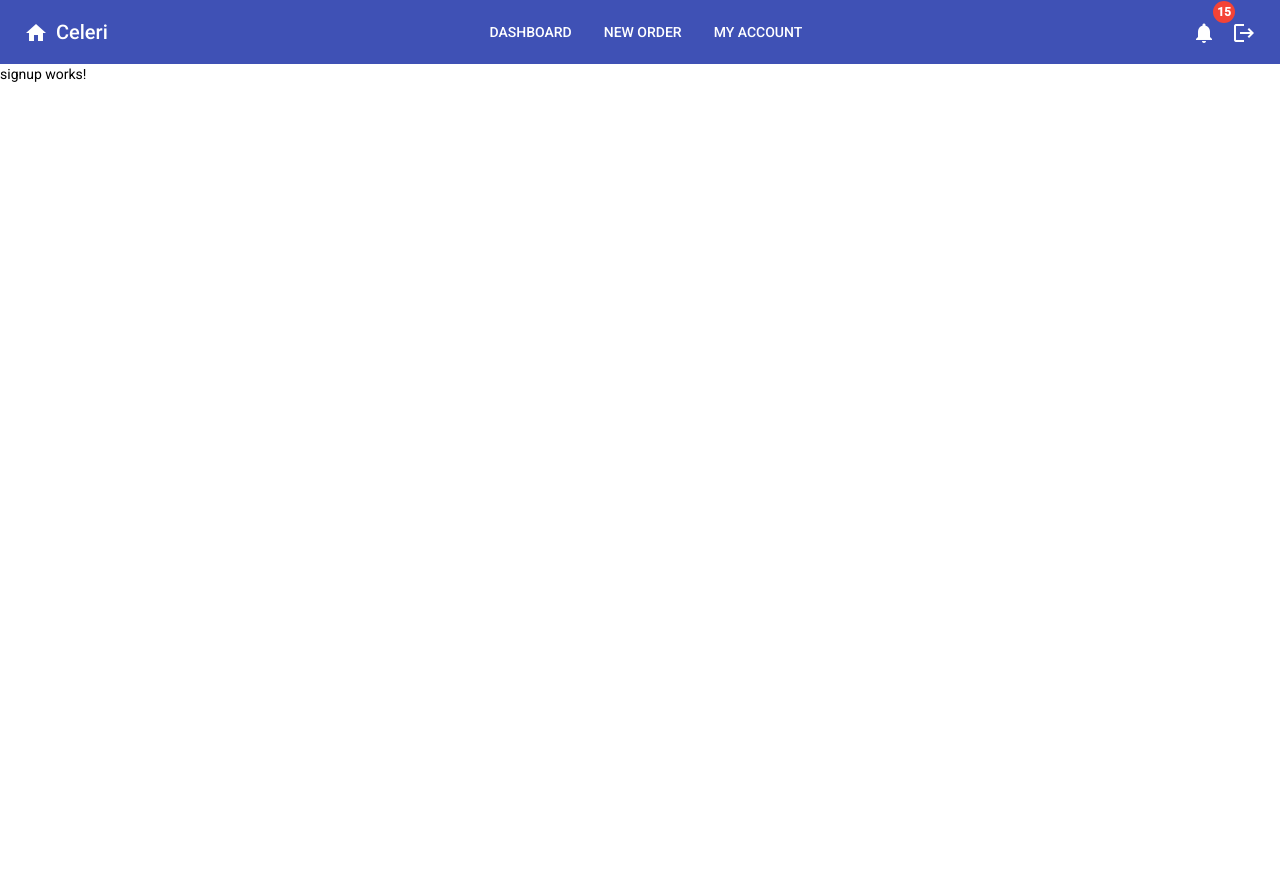
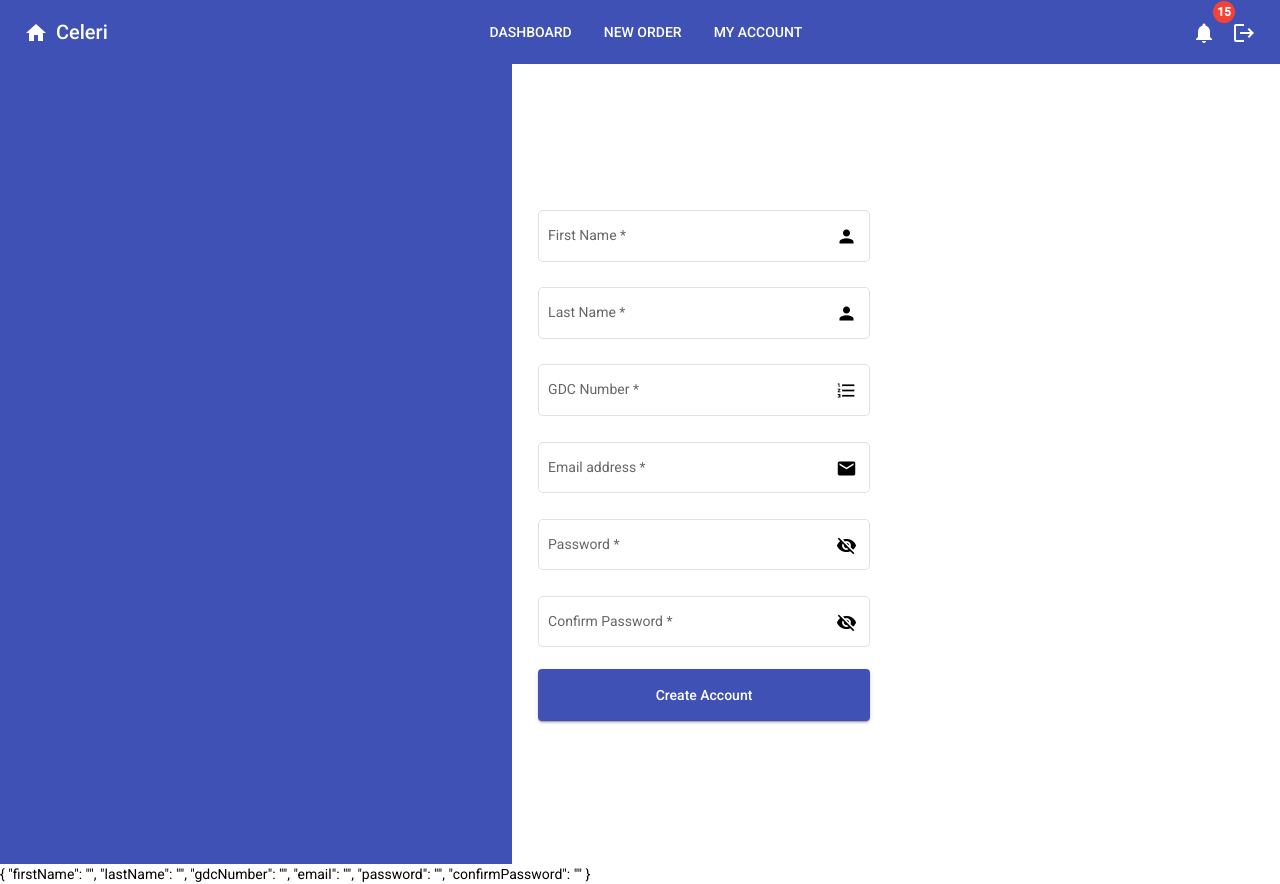
Before and after one commit to saneej4u/celeri, an Angular app: page /signup in a window 1280 px wide. Before the commit the page ends 800 px from the top, so only its background shows below. Built offline with nearby package versions, Linux system fonts and the light colour scheme.

Commit message:
Signup Reactive form

```diff
--- a/src/app/account/account.module.ts
+++ b/src/app/account/account.module.ts
@@ -5,6 +5,7 @@ import { AccountRoutingModule } from './account-routing.module';
 import { LoginComponent } from './login/login.component';
 import { SignupComponent } from './signup/signup.component';
 import { SharedModule } from '../shared/shared.module';
+import { ReactiveFormsModule } from '@angular/forms';
 
 
 @NgModule({
@@ -14,6 +15,7 @@ import { SharedModule } from '../shared/shared.module';
   ],
   imports: [
     CommonModule,
+    ReactiveFormsModule,
     AccountRoutingModule,
     SharedModule
   ]
--- a/src/app/account/signup/signup.component.html
+++ b/src/app/account/signup/signup.component.html
@@ -1 +1,51 @@
-<p>signup works!</p>
+<div fxLayout="row" fxLayoutAlign="space-around center" style="height:100vh">
+    <div fxFlex="40" style="background-color: #3f51b5; height: 100vh;"></div>
+
+    <form novalidate [formGroup]="userFormGroup" (ngSubmit)="onSignUp()" fxLayout="column" fxLayoutAlign="center"
+        fxFlex="30" style="padding:2%">
+        <mat-form-field appearance="outline">
+            <mat-label>First Name</mat-label>
+            <input matInput placeholder="Enter First Name" formControlName="firstName">
+            <mat-icon matSuffix>person</mat-icon>
+            <mat-error *ngIf="userFormGroup.get('firstName').errors?.required">First name required</mat-error>
+        </mat-form-field>
+        <mat-form-field appearance="outline">
+            <mat-label>Last Name</mat-label>
+            <input matInput placeholder="Placeholder" formControlName="lastName">
+            <mat-icon matSuffix>person</mat-icon>
+            <mat-error *ngIf="userFormGroup.get('lastName').errors?.required">Last name required</mat-error>
+        </mat-form-field>
+        <mat-form-field appearance="outline">
+            <mat-label>GDC Number</mat-label>
+            <input matInput placeholder="Placeholder" formControlName="gdcNumber">
+            <mat-icon matSuffix>format_list_numbered</mat-icon>
+            <mat-error *ngIf="userFormGroup.get('gdcNumber').errors?.required">GDC Number required</mat-error>
+        </mat-form-field>
+        <mat-form-field appearance="outline">
+            <mat-label>Email address</mat-label>
+            <input matInput placeholder="Placeholder" formControlName="email">
+            <mat-icon matSuffix>email</mat-icon>
+            <mat-error *ngIf="userFormGroup.get('email').errors?.required">Email required</mat-error>
+        </mat-form-field>
+        <mat-form-field appearance="outline">
+            <mat-label>Password</mat-label>
+            <input matInput placeholder="Placeholder" type="password" formControlName="password">
+            <mat-icon matSuffix>visibility_off</mat-icon>
+            <mat-error *ngIf="userFormGroup.get('password').errors?.required">Password required</mat-error>
+        </mat-form-field>
+        <mat-form-field appearance="outline">
+            <mat-label>Confirm Password</mat-label>
+            <input matInput placeholder="Placeholder" type="password" formControlName="confirmPassword">
+            <mat-icon matSuffix>visibility_off</mat-icon>
+            <mat-error *ngIf="userFormGroup.get('confirmPassword').errors?.required">Password required</mat-error>
+        </mat-form-field>
+
+        <button mat-raised-button color="primary" style="width: 100%; padding: 8px;">Create Account</button>
+
+
+    </form>
+
+    <div fxFlex></div>
+</div>
+
+{{ userFormGroup.value | json }}
--- a/src/app/account/signup/signup.component.ts
+++ b/src/app/account/signup/signup.component.ts
@@ -1,4 +1,6 @@
 import { Component, OnInit } from '@angular/core';
+import { User } from 'src/app/shared/model/user';
+import { FormGroup, FormControl, FormBuilder, Validators } from '@angular/forms';
 
 @Component({
   selector: 'app-signup',
@@ -6,10 +8,25 @@ import { Component, OnInit } from '@angular/core';
   styleUrls: ['./signup.component.scss']
 })
 export class SignupComponent implements OnInit {
+  user: User;
+  userFormGroup: FormGroup;
 
-  constructor() { }
+  constructor(private fb: FormBuilder) {}
 
   ngOnInit(): void {
+    this.userFormGroup = this.fb.group({
+      firstName: ['', [Validators.required, Validators.minLength(3)]],
+      lastName: ['', [Validators.required, Validators.minLength(3)]],
+      gdcNumber: ['', [Validators.required, Validators.minLength(3)]],
+      email: ['', [Validators.required, Validators.minLength(3)]],
+      password: ['', [Validators.required, Validators.minLength(3)]],
+      confirmPassword: ['', [Validators.required, Validators.minLength(3)]],
+    });
   }
 
+  onSignUp() {
+
+    console.log(this.userFormGroup.get('firstName').value);
+
+  }
 }
--- /dev/null
+++ b/src/app/shared/model/user.ts
@@ -0,0 +1,7 @@
+export interface User {
+  firstName: string;
+  lastName: string;
+  gdcNumber: string;
+  mobile: string;
+  email: string;
+}
```
